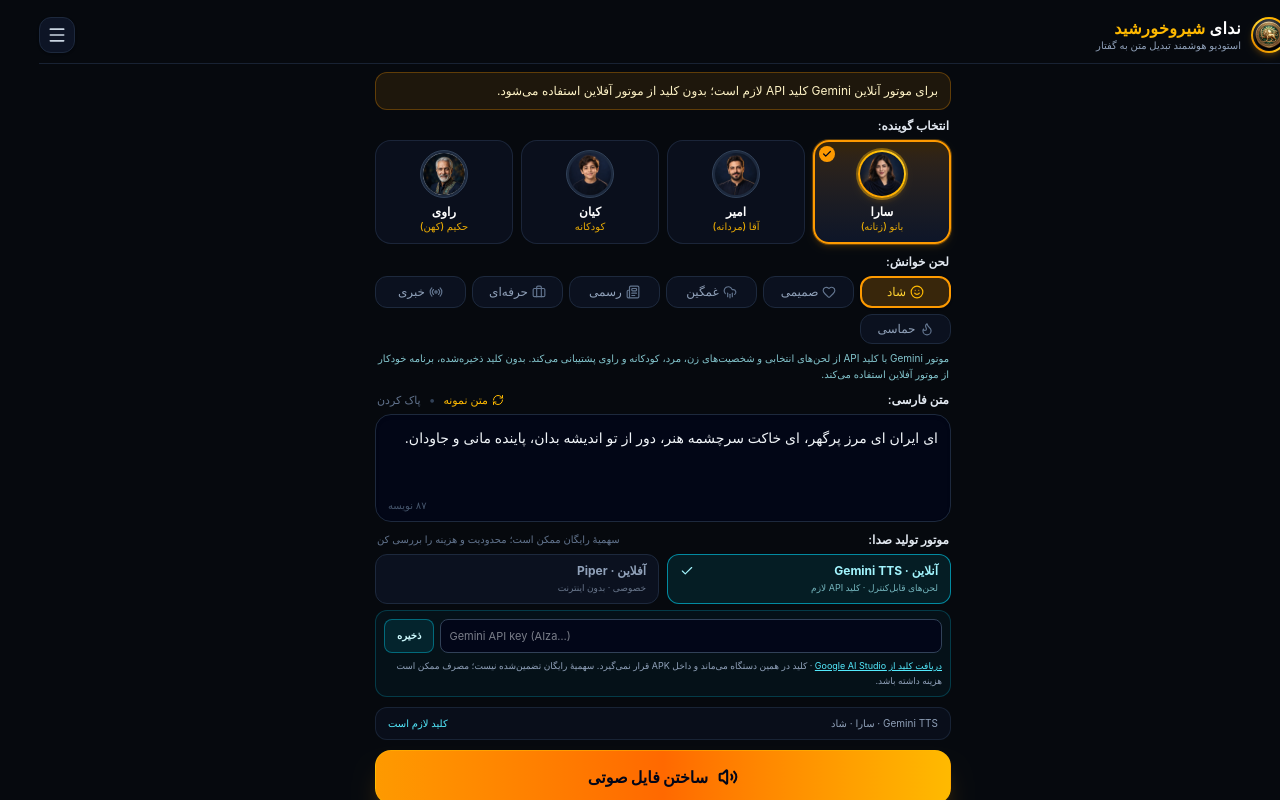
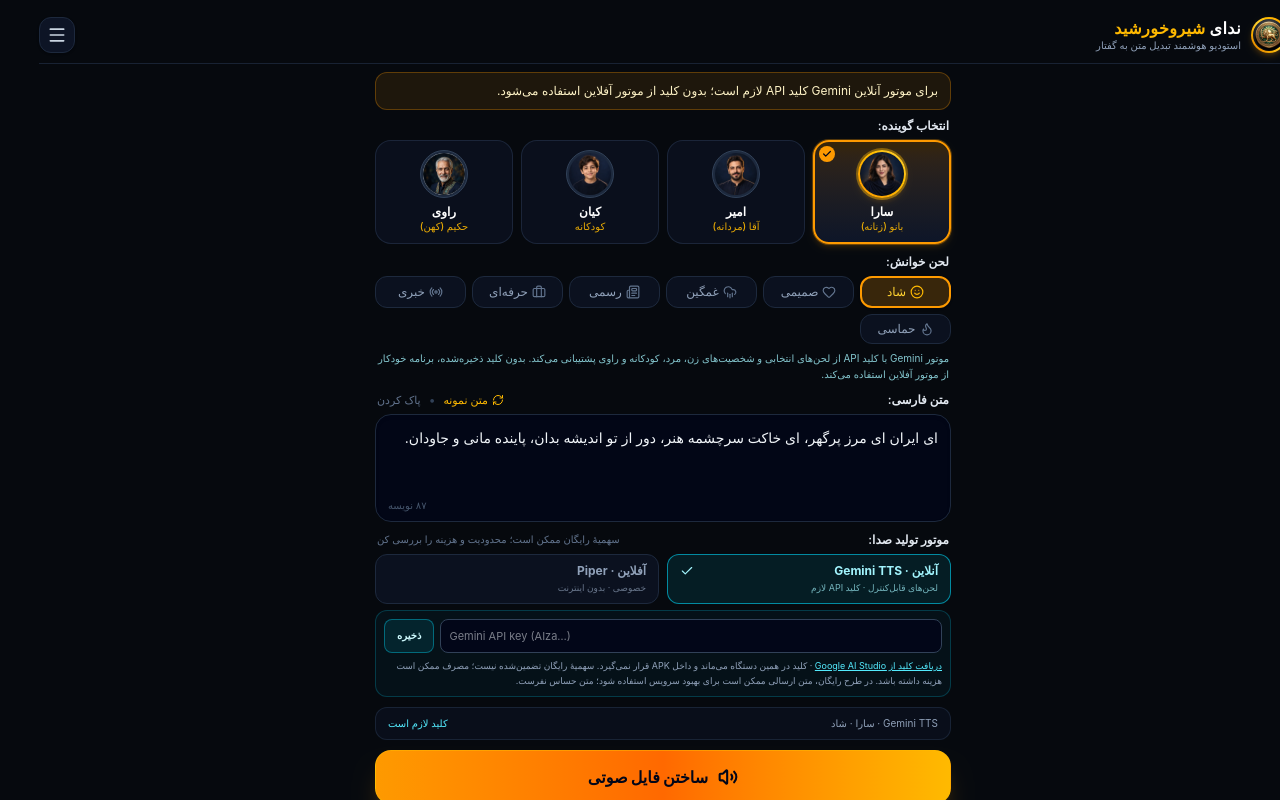
Before and after one commit to aydin343789-design/NedaiShiroKhorshid, a React (Vite) app: page / in a window 1280 px wide. Built offline with nearby package versions, Linux system fonts and the light colour scheme.

Commit message:
Clarify Gemini key and text privacy guidance

```diff
--- a/src/App.tsx
+++ b/src/App.tsx
@@ -540,7 +540,7 @@ export default function App() {
               </div>
               <p className="text-[9px] leading-relaxed text-slate-400">
                 <a href="https://aistudio.google.com/api-keys" target="_blank" rel="noreferrer" className="text-cyan-300 underline">دریافت کلید از Google AI Studio</a>
-                {' · '}کلید در همین دستگاه می‌ماند و داخل APK قرار نمی‌گیرد. سهمیهٔ رایگان تضمین‌شده نیست؛ مصرف ممکن است هزینه داشته باشد.
+                {' · '}کلید در همین دستگاه می‌ماند و داخل APK قرار نمی‌گیرد. سهمیهٔ رایگان تضمین‌شده نیست؛ مصرف ممکن است هزینه داشته باشد. در طرح رایگان، متن ارسالی ممکن است برای بهبود سرویس استفاده شود؛ متن حساس نفرست.
               </p>
             </div>
           )}
```
